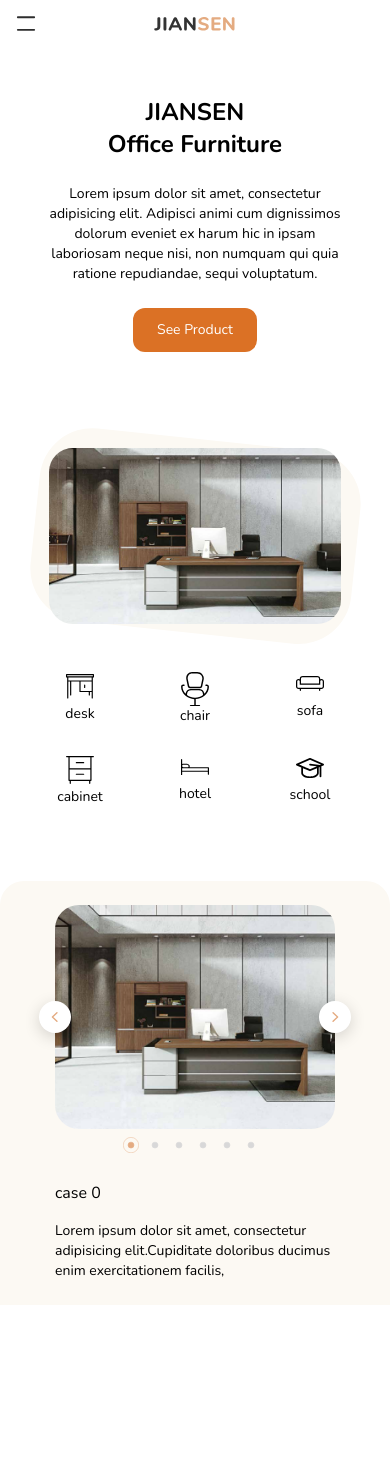
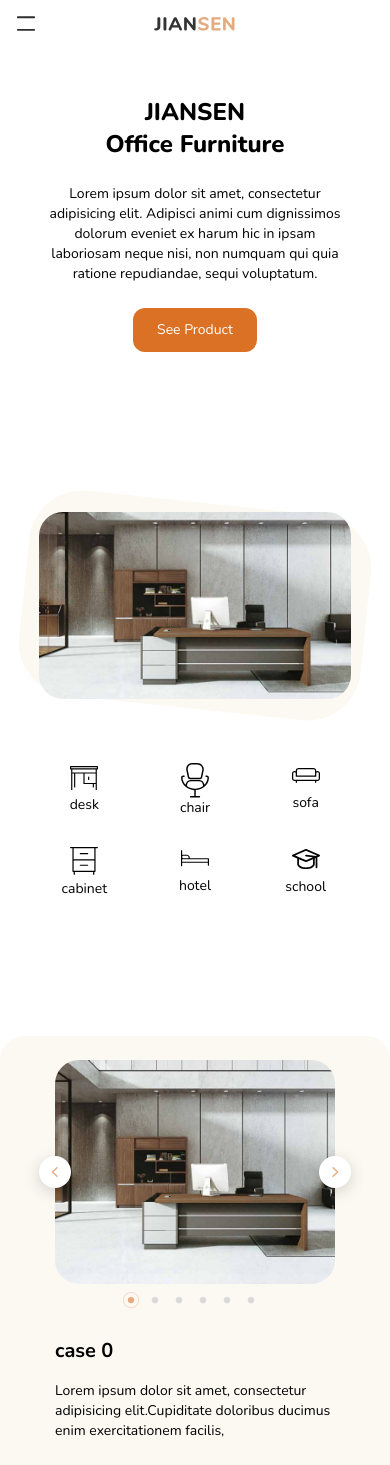
Before and after one commit to EthanLiu1230/jian-sen-next, a Next.js app: page / in a window 390 px wide. Before the commit the page ends 1305 px from the top, so only its background shows below. Built offline with nearby package versions, Linux system fonts and the light colour scheme.

Commit message:
moved all section into HomPage()

```diff
--- a/components/homepage-sections/Cards.tsx
+++ /dev/null
@@ -1,41 +0,0 @@
-import React from "react";
-import { defaultQualification } from "../data/default-data";
-
-interface CardProps {
-  image: string;
-  text: string;
-}
-
-function Card({ image, text, ...props }: CardProps) {
-  return (
-    <div
-      className="inline-block mx-2 w-1/2 rounded-b md:mx-5 md:w-1/3 lg:w-1/4 hover:shadow-2xl md:rounded-b-2xl"
-      {...props}
-    >
-      <div className="relative pb-2/3">
-        <img
-          src={image}
-          alt="card img"
-          className="rounded-t img-ratio md:rounded-t-2xl"
-        />
-      </div>
-      <div className="text-left font-semibold text-sm md:text-base lg:text-xl p-2.5 lg:p-4 whitespace-normal">
-        {text}
-      </div>
-    </div>
-  );
-}
-
-export function Cards({
-  cards = defaultQualification,
-}: {
-  cards?: CardProps[];
-}) {
-  return (
-    <div className="container overflow-x-scroll px-4 whitespace-nowrap no-scrollbar">
-      {cards.map((c, i) => (
-        <Card key={i} {...c} />
-      ))}
-    </div>
-  );
-}
--- a/pages/index.tsx
+++ b/pages/index.tsx
@@ -17,7 +17,7 @@ export default function HomePage() {
     return (
       <div className="container grid grid-cols-1 gap-8 py-8 md:grid-cols-2">
         <div className="flex flex-col gap-6 place-self-center w-3/4 text-center md:text-left lg:gap-8">
-          <h1 className="text-2xl font-bold lg:text-4xl lg:font-extrabold">
+          <h1 className="text-2xl font-extrabold lg:text-4xl">
             JIANSEN <br /> Office Furniture
           </h1>
           <p>
@@ -32,7 +32,7 @@ export default function HomePage() {
             </Box>
           </button>
         </div>
-        <div className="hidden place-self-center w-3/4 md:block">
+        <div className="hidden place-self-center w-4/5 md:block">
           <HeroCarousel images={IMAGES} />
         </div>
       </div>
@@ -67,11 +67,7 @@ export default function HomePage() {
         <a
           {...props}
           onMouseOver={onMouseOver}
-          className="flex flex-col items-center py-2 justify-around md:border-2 rounded-lg
-        transform transition duration-300 hover:-translate-y-0.5
-        hover:bg-primary hover:text-white hover:border-primary
-        hover:shadow-xl
-       "
+          className="flex flex-col items-center py-2 justify-around md:border-2 rounded-lg transform transition duration-300 hover:-translate-y-0.5 hover:bg-primary hover:text-white hover:border-primary hover:shadow-xl"
         >
           <div className="w-7">
             <Icon />
@@ -82,9 +78,9 @@ export default function HomePage() {
     }
 
     return (
-      <div className="container grid grid-cols-1 md:grid-cols-2 gap-10">
+      <div className="container grid grid-cols-1 gap-14 md:grid-cols-2">
         {/*left*/}
-        <div className="relative place-self-center w-3/4">
+        <div className="relative place-self-center w-4/5">
           {/* product image */}
           <div className="relative pb-3/5">
             <img
@@ -101,10 +97,7 @@ export default function HomePage() {
           />
         </div>
         {/*right*/}
-        <div
-          className="w-5/6 justify-self-center grid grid-cols-3 grid-rows-2 md:grid-cols-2 md:grid-rows-3
-              gap-x-5 gap-y-3 md:gap-x-7 md:gap-y-5 lg:gap-x-10 lg:gap-y-8"
-        >
+        <div className="grid grid-cols-3 grid-rows-2 gap-y-3 gap-x-5 place-self-center w-4/5 md:grid-cols-2 md:grid-rows-3 md:gap-x-7 md:gap-y-5 lg:gap-x-10 lg:gap-y-8">
           {products.map((p, i) => (
             <ProductLink onMouseOver={() => setCur(i)} key={i} {...p} />
           ))}
@@ -136,7 +129,7 @@ export default function HomePage() {
     return (
       <div className="relative py-6 md:py-10">
         {/* content */}
-        <div className="container mx-auto w-4/5 lg:w-full md:grid md:grid-cols-2 md:grid-rows-1 lg:grid-cols-3 px-4">
+        <div className="container px-4 mx-auto w-4/5 lg:w-full md:grid md:grid-cols-2 md:grid-rows-1 lg:grid-cols-3">
           {/* current image */}
           <div className="relative md:col-start-2">
             <div className="relative pb-4/5 lg:pb-13/10">
@@ -162,7 +155,9 @@ export default function HomePage() {
           </div>
           {/* text */}
           <div className="text-left md:col-start-1 md:row-start-1 md:self-center md:w-4/5">
-            <h3 className="mt-7 mb-4 md:mt-0">{at(cur).title}</h3>
+            <h3 className="mt-7 mb-4 text-xl font-bold md:mt-0 lg:text-2xl">
+              {at(cur).title}
+            </h3>
             <p>{at(cur).text}</p>
           </div>
           {/*   next image */}
@@ -195,8 +190,7 @@ export default function HomePage() {
   return (
     <>
       <Header />
-
-      <div className="pt-16 space-y-16">
+      <div className="pt-16 space-y-32">
         <Hero />
         <ProductCategory />
         <Cases />
```
